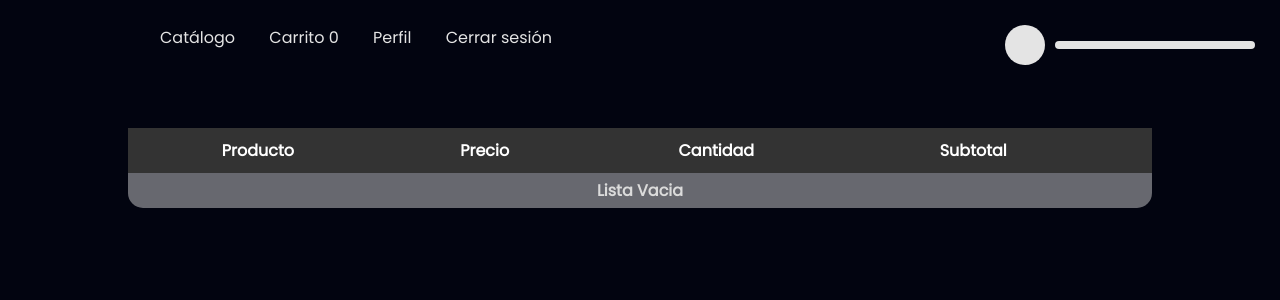
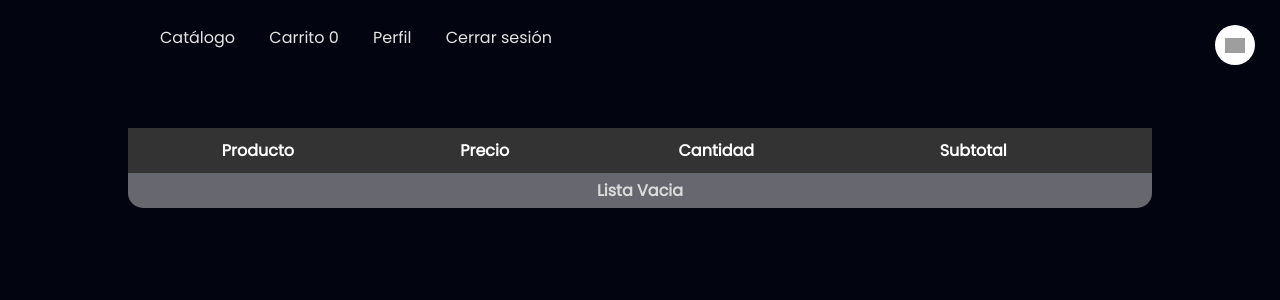
Before and after one commit to sSharpBlade/SaborCercano, a PHP site: page /checkout.php in a window 1280 px wide. Shown: the top 300 px of the page. Run offline with PHP 8.4, Linux system fonts and the light colour scheme; the visitor is signed in with stand-in values (Sample User, id 1); grey boxes are pictures that could not be loaded.

Commit message:
modified:   checkout.php 	modified:   estilos_cliente.css 	modified:   funcion-audio.js 	modified:   inicio.php

```diff
--- a/checkout.php
+++ b/checkout.php
@@ -50,12 +50,9 @@ if ($producto != null) {
             <a href="checkout.php">Carrito <span id="num_cart"><?php echo $num_cart; ?></span></a>
             <a href="#">Perfil</a>
             <a href="php/cerrar_sesion.php">Cerrar sesión</a>
-            <audio loop id="miAudio" src="music/Metro Boomin - Calling (Spider-Man_ Across the Spider-Verse).mp3" type="audio/mpeg"></audio>
+            <audio loop id="miAudio" src="music/spider.mp3" type="audio/mpeg"></audio>
             <div class="audio-controls">
                 <button id="playButton" class="play-button"></button>
-                <div class="progress-bar">
-                    <div class="progress"></div>
-                </div>
             </div>
         </nav>
     </header>
--- a/estilos_cliente.css
+++ b/estilos_cliente.css
@@ -63,7 +63,11 @@ body{
 .play-button {
   width: 40px;
   height: 40px;
-  background-color: #e4e4e4;
+  background-color: white;
+  background-image: url(img/player-play.png);
+  background-size: 50%;
+  background-position: center;
+  background-repeat: no-repeat;
   border: none;
   border-radius: 50%;
   cursor: pointer;
--- a/funcion-audio.js
+++ b/funcion-audio.js
@@ -2,14 +2,19 @@ var audio = document.getElementById('miAudio');
 var playButton = document.getElementById('playButton');
 var progressBar = document.querySelector('.progress-bar');
 var progress = document.querySelector('.progress');
+var isPlaying = false;
 
 playButton.addEventListener('click', function() {
   if (audio.paused) {
     audio.play();
     playButton.classList.add('playing');
+    playButton.style.backgroundImage = 'url(img/player-pause.png)'; // Ruta de la imagen de pausa
+    isPlaying = true;
   } else {
     audio.pause();
     playButton.classList.remove('playing');
+    playButton.style.backgroundImage = 'url(img/player-play.png)'; // Ruta de la imagen de reproducción
+    isPlaying = false;
   }
 });
 
--- a/inicio.php
+++ b/inicio.php
@@ -42,12 +42,12 @@ $result = $sql->fetchAll(PDO::FETCH_ASSOC);
             <a href="checkout.php">Carrito <span id="num_cart"><?php echo $num_cart; ?></span></a>
             <a href="#">Perfil</a>
             <a href="php/cerrar_sesion.php">Cerrar sesión</a>
-            <audio loop id="miAudio" src="music/Metro Boomin - Calling (Spider-Man_ Across the Spider-Verse).mp3" type="audio/mpeg"></audio>
+            <audio loop id="miAudio" src="music/spider.mp3" type="audio/mpeg"></audio>
             <div class="audio-controls">
                 <button id="playButton" class="play-button"></button>
-                <div class="progress-bar">
+                <!-- <div class="progress-bar">
                     <div class="progress"></div>
-                </div>
+                </div> -->
             </div>
         </nav>
     </header>
```
